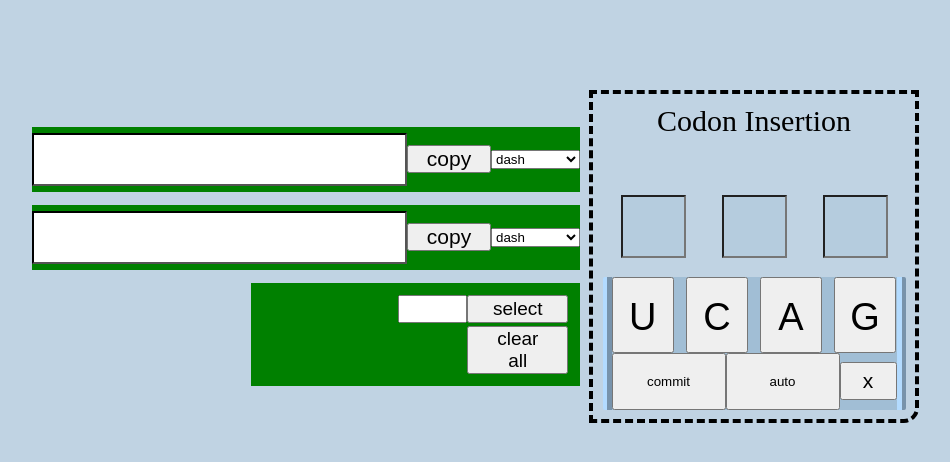
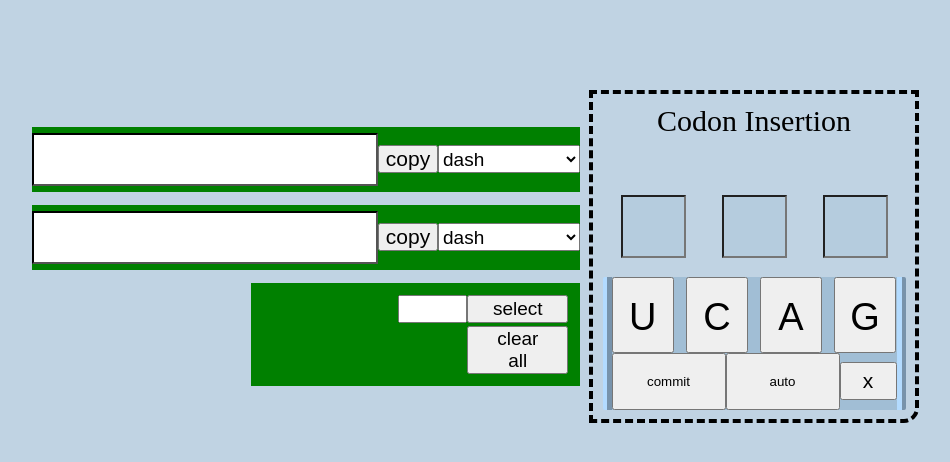
Before and after one commit to Aborgen/decode-codon, a Vue app: page / in a window 1280 px wide. Shown: the top 462 px of the page, without its empty margins (169-1119 px from the left). Built offline with nearby package versions, Linux system fonts and the light colour scheme.

Commit message:
Update button and input styling in ChainDisplay

```diff
--- a/src/components/AminoAcidDisplay/internal/ChainDisplay/ChainDisplay.vue
+++ b/src/components/AminoAcidDisplay/internal/ChainDisplay/ChainDisplay.vue
@@ -126,9 +126,7 @@ export default {
 
 .chain-options {
   display: flex;
-  flex-flow: row-nowrap;
-  justify-content: center;
-  align-items: center;
+  flex-flow: row nowrap;
 }
 
 .selected-amino-acid {
@@ -140,6 +138,11 @@ export default {
   font-size: 0.7em;
   padding: 0;
   margin: 0;
+}
+
+.list-separator {
+  flex: 0 1 100%;
+  font-size: 1rem;
 }
 
 @media (max-width: 550px) {
```
